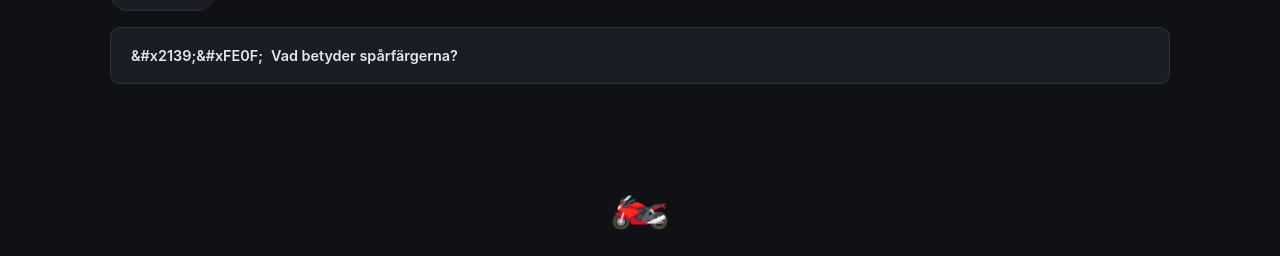
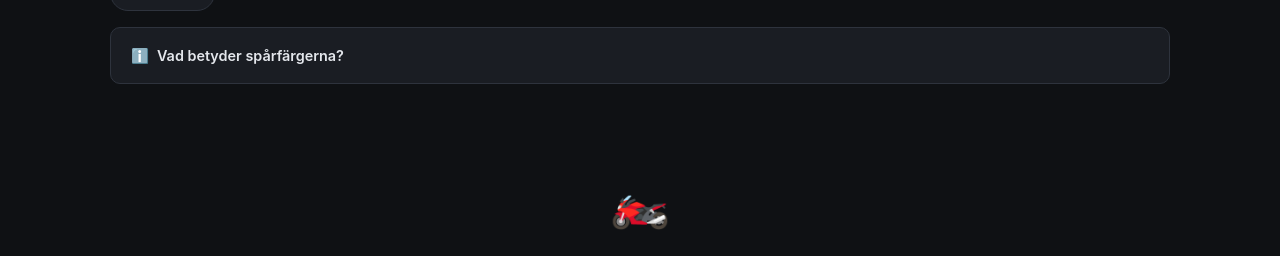
Before and after one commit to rrrille/mx-enduro-kalender, a Python web app: template templates/index.html in a window 1280 px wide. Shown: the part 283-539 px from the top of the page. Run offline with Jinja, Linux system fonts and the light colour scheme; the template is opened without the code that fills it, so the values that code supplies are empty.

Commit message:
Fix emoji encoding in track info section
Co-Authored-By: Claude Opus 4.6 (1M context) <noreply@anthropic.com>

```diff
--- a/templates/index.html
+++ b/templates/index.html
@@ -273,7 +273,7 @@
             align-items: center;
             gap: 8px;
         }
-        .track-info summary::before { content: "&#x2139;&#xFE0F;"; }
+        .track-info summary::before { content: "\2139\FE0F"; }
         .track-info summary::marker { display: none; }
         .track-info[open] summary { margin-bottom: 12px; }
         .track-grid {
```
